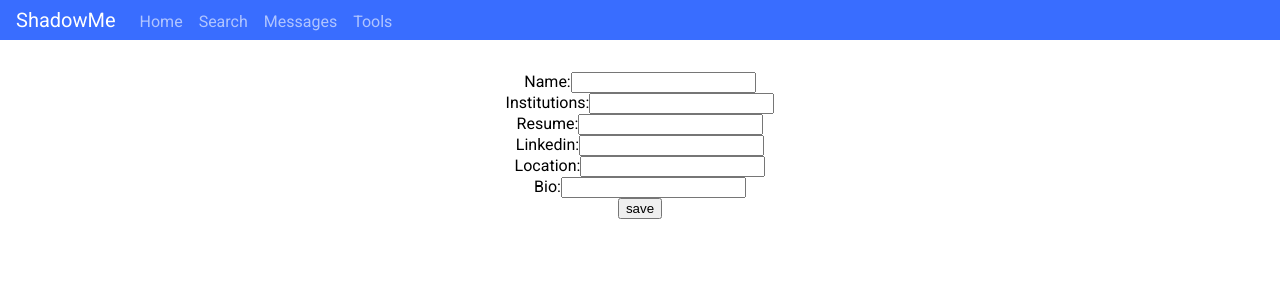
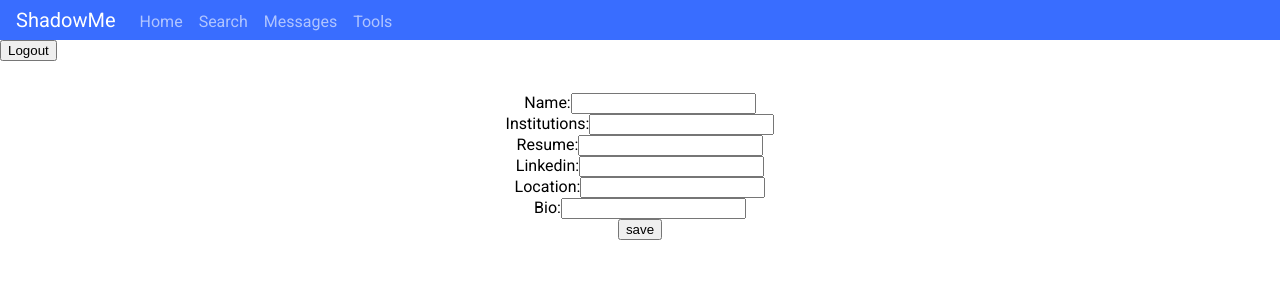
Before and after one commit to evanhong7384/ShadowMe, a React app: page /profile_edit in a window 1280 px wide. Shown: the top 300 px of the page. Built offline with nearby package versions, Linux system fonts and the light colour scheme; no server answers; the HTML template or start-up script is replaced by a standard one.

Commit message:
just the login bar at the top of the page

```diff
--- a/client/src/components/pages/Profile_edit.js
+++ b/client/src/components/pages/Profile_edit.js
@@ -28,8 +28,21 @@ const GOOGLE_CLIENT_ID = "847255392628-tdlh0r7m9s9vq6isrb54ind9k7sk34hg.apps.goo
  })
 }
 
-const Profile_edit = () => {
+const Profile_edit = (userId, handleLogin, handleLogout) => {
   return (
+    <GoogleOAuthProvider clientId={GOOGLE_CLIENT_ID}>
+      {userId ? (
+        <button
+          onClick={() => {
+            googleLogout();
+            handleLogout();
+          }}
+        >
+          Logout
+        </button>
+      ) : (
+        <GoogleLogin onSuccess={handleLogin} onError={(err) => console.log(err)} />
+      )}
     <form>
     <div className="personal_info">
         <label for="Name">Name:
@@ -65,6 +78,7 @@ const Profile_edit = () => {
 
     </div>
     </form>
+    </GoogleOAuthProvider>
 
 
 
```
